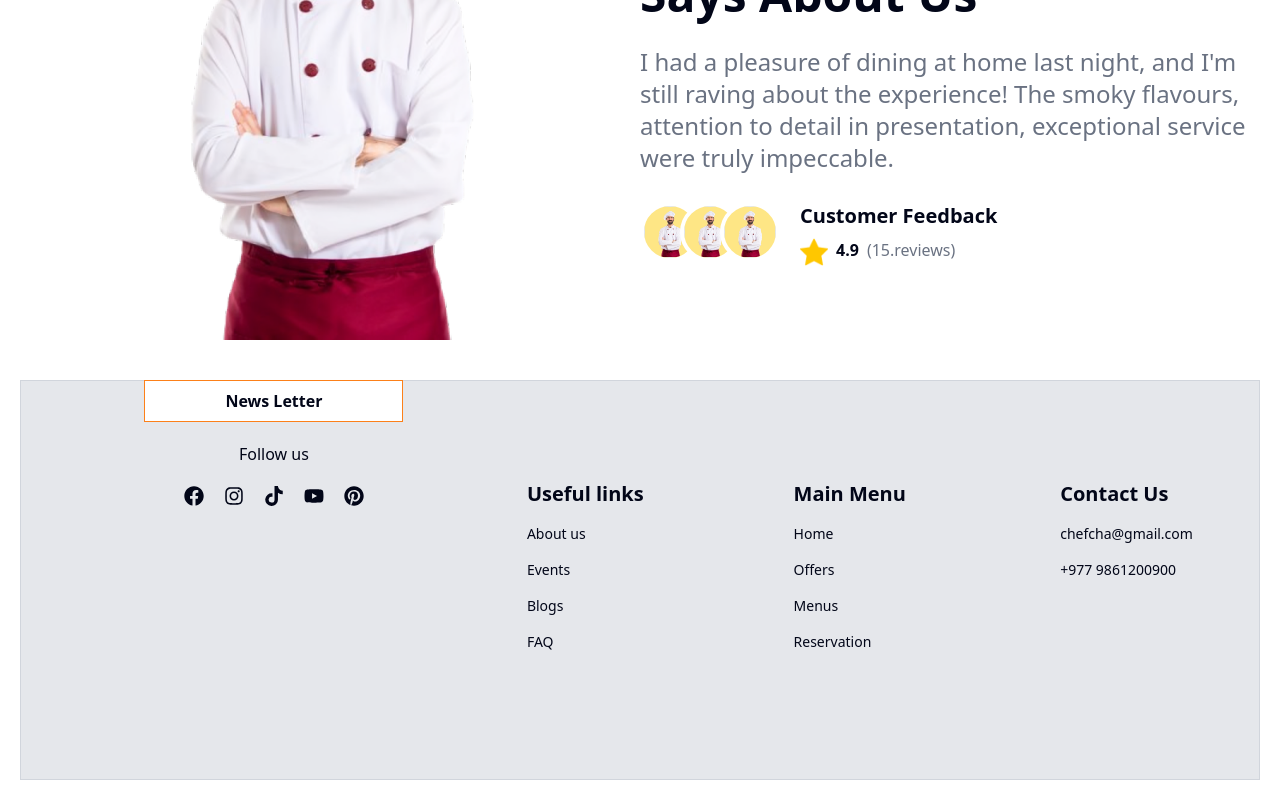
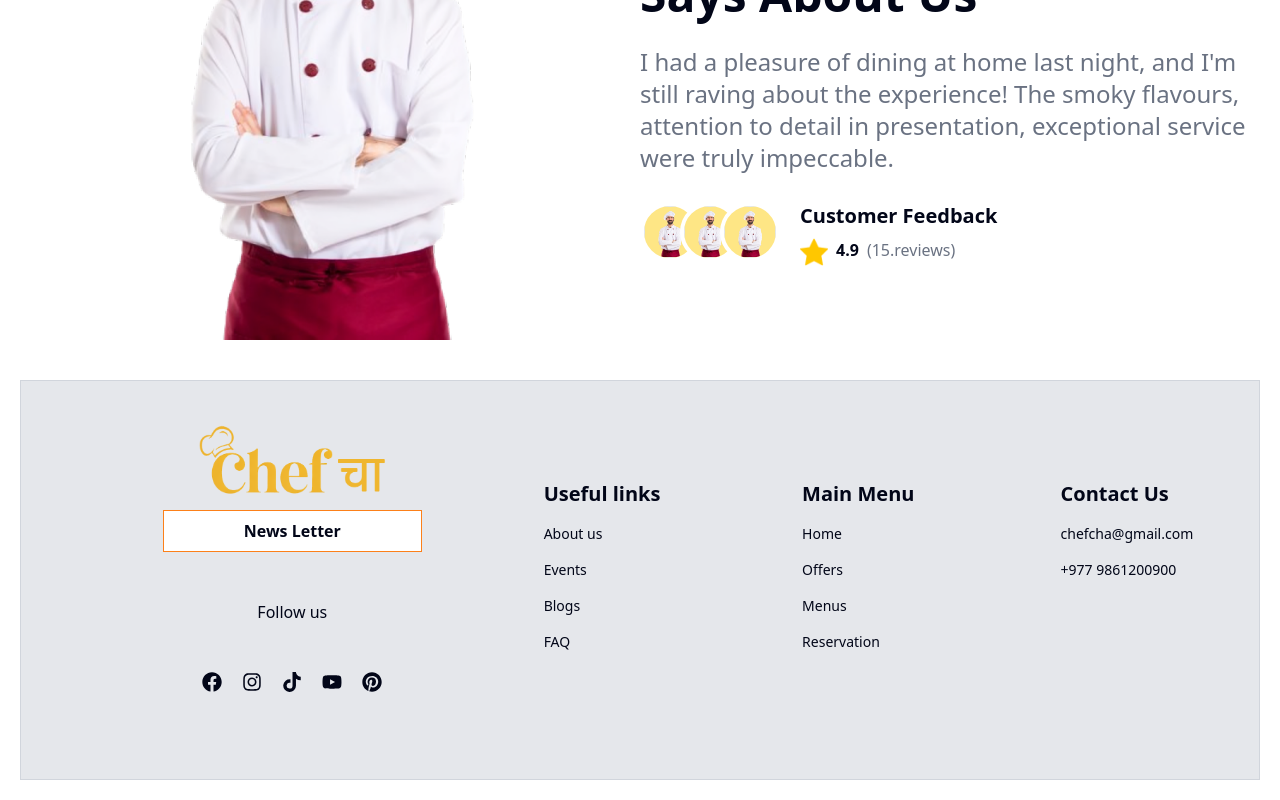
Before and after one commit to HeloPras/ChefCha, a Next.js app: page / in a window 1280 px wide. Shown: the part 2014-2814 px from the top of the page. Built offline with nearby package versions, Linux system fonts and the light colour scheme.

Commit message:
FooterAdded

```diff
--- a/components/Footer.jsx
+++ b/components/Footer.jsx
@@ -11,9 +11,9 @@ import {
 const Footer = () => {
   return (
     <div className='w-full bg-gray-200 h-[25em] mt-10 border border-gray-300 flex'>
-        <div className='max-w-[px] flex items-center justify-between mt-10 '>
-            <div className=' h-[25em] w-[30em] mx-28 flex flex-col  items-center object-cover'>
-                {/* <img src= className='w-50 object-cover' alt="" /> */}
+        <div className='max-w-[px] flex items-center justify-between mt-10  mx-5'>
+            <div className=' h-[25em] w-[30em] mx-28 flex flex-col  items-center object-cover gap-7'>
+                <img src= '/Logo.png' className='w-50 object-cover mt-5' alt="" />
                 <button className='bg-white px-20 border border-[#fc8019] hover:text-white hover:bg-[#fc8019]  hover:border-b-amber-600 duration-600 ease-in-out  cursor-pointer py-2 font-bold mt-[-20px]'> News Letter</button>
 
                 <p className='my-5'>Follow us</p>
```
Also changed, not shown: public/Logo.png (added).
